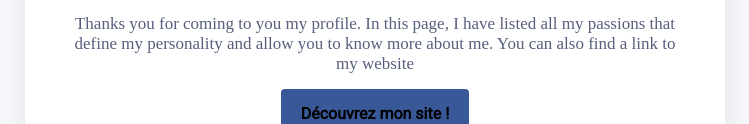
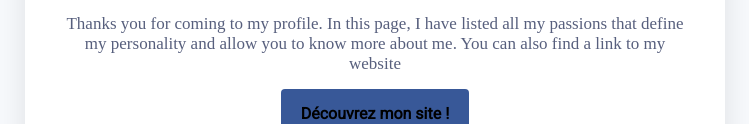
Before and after one commit to BaranCokgul/profile, a plain HTML site: page index.html in a window 1280 px wide. Shown: the part 263-387 px from the top of the page, without its empty margins (265-1014 px from the left). Drawn offline with Linux system fonts and the light colour scheme.

Commit message:
Update index.html

```diff
--- a/index.html
+++ b/index.html
@@ -17,7 +17,7 @@
 	  	  	<div class="box-white">
 	  	         <h1> Hello I'm Baran ⚽ </h1>
 	  	               <img src="images\photo.jpg" alt= "Baran" class="img-circle" width="100px"  >
-	  	                   <p> Thanks you for coming to you my profile. In this page, I have listed all my passions that define my personality and allow you to know more about me. You can also find a link to my website</p>
+	  	                   <p> Thanks you for coming to my profile. In this page, I have listed all my passions that define my personality and allow you to know more about me. You can also find a link to my website</p>
 	  	                        <a href="https://barancokgul.github.io/landingpage/MonSite/" target="blank" class="btn-blue"> Découvrez mon site ! </a>
 	        </div>
 
```
